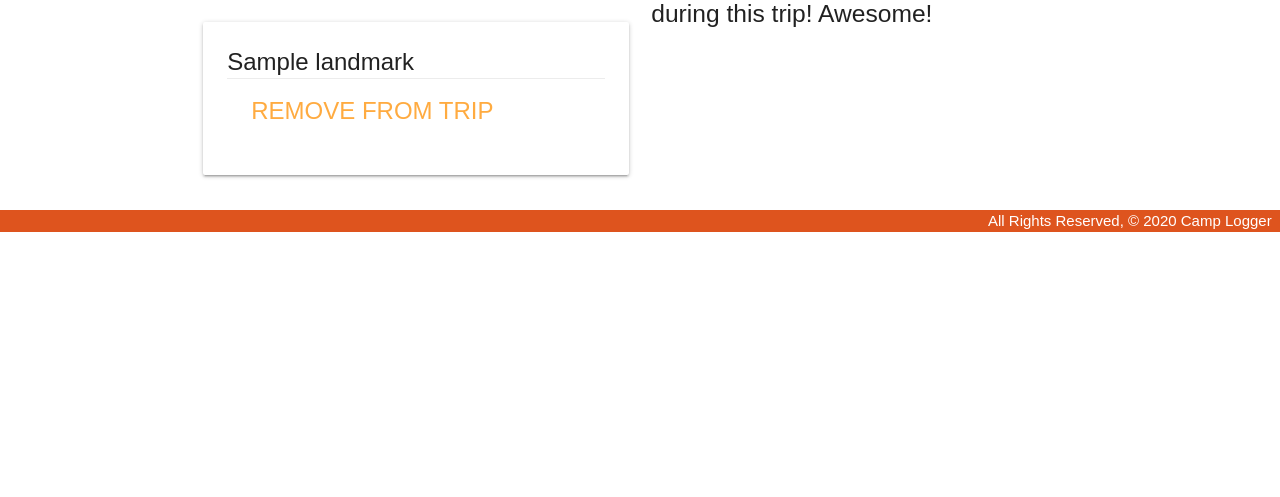
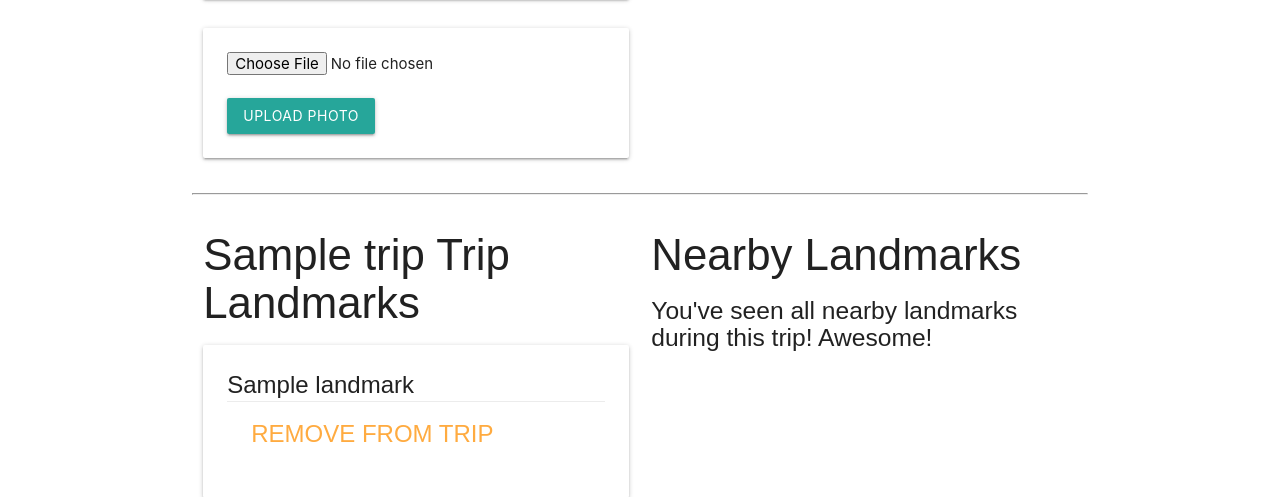
Before and after one commit to cococtrl/travel-logger, a Django app: page /trips/1/ in a window 1280 px wide. Shown: the part 834-1331 px from the top of the page. Before the commit the page ends 1066 px from the top, so only its background shows below. Run offline with Django 3.2, Linux system fonts and the light colour scheme; tables that the repository leaves empty hold one stand-in row (values such as "Sample post"); some web fonts are replaced.

Commit message:
frontend photo upload added

```diff
--- a/main_app/templates/trips/detail.html
+++ b/main_app/templates/trips/detail.html
@@ -16,6 +16,17 @@
         <a href="{% url 'trips_delete' trip.id %}">Delete</a>
         </div>
        </div>
+          {% for photo in trip.photo_set.all %}
+         <img class="responsive-img card-panel" src="{{photo.url}}" alt="{{trip.name}}">
+          {% empty %}
+         <div class="card-panel teal-text center-align">No Photos Uploaded</div>
+          {% endfor %}
+       <form action="{% url 'add_photo' trip.id %}" enctype="multipart/form-data" method="POST" class="card-panel">
+          {% csrf_token %}
+        <input type="file" name="photo-file">
+        <br><br>
+        <input type="submit" class="btn" value="Upload Photo">
+      </form>
     </div>
    <div class="col s6">
     <form action="{% url 'add_activity' trip.id %}" method="post">
```
Lines whose indentation alone changed are shown as unchanged.
